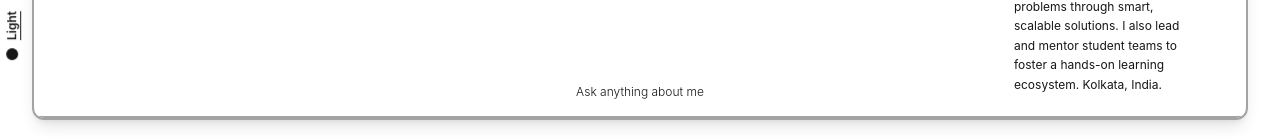
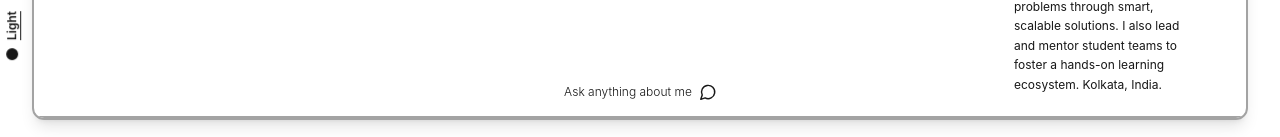
Before and after one commit to jishnu-baruah/myPage, a Next.js app in the folder Site/: page / in a window 1280 px wide. Shown: the part 660-797 px from the top of the page. Built offline with nearby package versions, Linux system fonts and the light colour scheme.

Commit message:
added a small logo for the chat button

```diff
--- a/Site/components/chat-interface.tsx
+++ b/Site/components/chat-interface.tsx
@@ -3,7 +3,7 @@
 import type React from "react"
 
 import { useState, useRef, useEffect } from "react"
-import { X } from "lucide-react"
+import { X, MessageCircle } from "lucide-react"
 import { marked } from 'marked'
 
 interface Message {
@@ -111,8 +111,8 @@ export default function ChatInterface() {
 
   // Patch marked renderer to add a custom class to links
   const renderer = new marked.Renderer();
-  renderer.link = function(href, title, text) {
-    return `<a href="${href}" target="_blank" rel="noopener noreferrer" class="highlight-link">${text}</a>`;
+  renderer.link = function({ href, title, text }: { href?: string; title?: string | null; text?: string }) {
+    return `<a href="${href ?? ''}" target="_blank" rel="noopener noreferrer" class="highlight-link">${text ?? ''}</a>`;
   };
 
   function linkifyUrls(text: string) {
@@ -146,9 +146,10 @@ export default function ChatInterface() {
       <div className="fixed top-4 right-4 z-50 lg:bottom-8 lg:left-1/2 lg:transform lg:-translate-x-1/2 lg:top-auto lg:right-auto">
         <button
           onClick={handleInitialClick}
-          className="text-neutral-900 dark:text-neutral-100 px-4 py-2 hover:text-neutral-600 dark:hover:text-neutral-400 transition-all duration-300 flex items-center space-x-2"
+          className="text-neutral-900 dark:text-neutral-100 px-4 py-2 hover:text-neutral-600 dark:hover:text-neutral-400 transition-all duration-300 flex items-center space-x-2 group"
         >
           <span className="text-xs font-light">Ask anything about me</span>
+          <MessageCircle size={16} className="text-neutral-900 dark:text-neutral-100 scale-110 group-hover:scale-100 transition-transform" />
         </button>
       </div>
     )
@@ -176,7 +177,7 @@ export default function ChatInterface() {
           {messages.map((message) => (
             <div key={message.id} className={`flex ${message.isUser ? "justify-end" : "justify-start"}`}>
               <div className={`max-w-[80%] ${message.isUser ? "text-right" : "text-left"}`}>
-                <div className="text-xs text-neutral-900 dark:text-neutral-100 leading-relaxed" dangerouslySetInnerHTML={{ __html: marked.parse(linkifyUrls(fixDemoLinks(message.text)), { renderer }) }} />
+                <div className="text-xs text-neutral-900 dark:text-neutral-100 leading-relaxed" dangerouslySetInnerHTML={{ __html: marked.parse(linkifyUrls(fixDemoLinks(message.text)), { renderer }) as string }} />
               </div>
             </div>
           ))}
```
